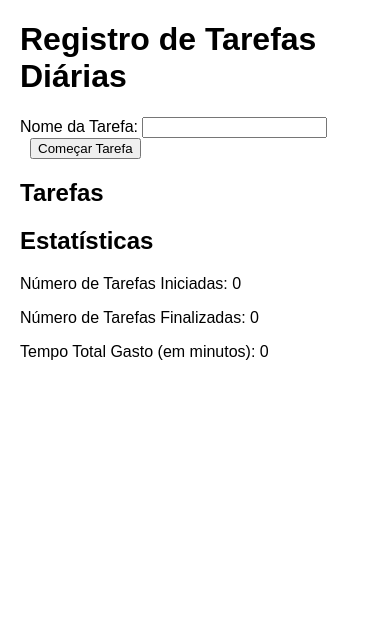
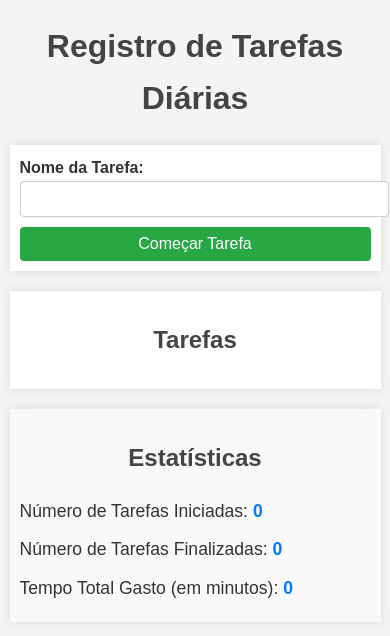
Before and after one commit to Kevynz/Tarefas-Diarias, a plain HTML site: page index.html in a window 390 px wide. Drawn offline with Linux system fonts and the light colour scheme.

Commit message:
Update styles.css

```diff
--- a/styles.css
+++ b/styles.css
@@ -1,16 +1,119 @@
+/* Estilos gerais */
 body {
     font-family: Arial, sans-serif;
-    margin: 20px;
+    margin: 0;
+    padding: 0;
+    background-color: #f4f4f4;
+    color: #333;
+    line-height: 1.6;
 }
 
-.lista-tarefa {
-    margin-top: 20px;
+h1, h2 {
+    text-align: center;
+    color: #444;
+}
+
+div {
+    margin: 20px auto;
+    padding: 10px;
+    width: 90%;
+    max-width: 600px;
+    background-color: #fff;
+    box-shadow: 0 0 10px rgba(0, 0, 0, 0.1);
+}
+
+label {
+    font-weight: bold;
+}
+
+input[type="text"] {
+    width: calc(100% - 130px);
+    padding: 8px;
+    margin-right: 10px;
+    border: 1px solid #ccc;
+    border-radius: 4px;
+    font-size: 1rem;
 }
 
 button {
-    margin-left: 10px;
+    padding: 8px 15px;
+    background-color: #28a745;
+    color: white;
+    border: none;
+    border-radius: 4px;
+    cursor: pointer;
+    font-size: 1rem;
 }
 
+button:hover {
+    background-color: #218838;
+}
+
+ul {
+    list-style-type: none;
+    padding: 0;
+}
+
+li {
+    background-color: #eee;
+    margin: 10px 0;
+    padding: 10px;
+    border-radius: 4px;
+    display: flex;
+    justify-content: space-between;
+    align-items: center;
+}
+
+li span {
+    flex-grow: 1;
+}
+
+.lista-tarefa button {
+    background-color: #007bff;
+    color: white;
+    padding: 5px 10px;
+    border: none;
+    border-radius: 4px;
+    cursor: pointer;
+}
+
+.lista-tarefa button:hover {
+    background-color: #0056b3;
+}
+
+/* Seções de estatísticas */
 .estatisticas {
-    margin-top: 20px;
+    background-color: #f9f9f9;
 }
+
+.estatisticas p {
+    font-size: 1.1rem;
+    margin: 10px 0;
+}
+
+span {
+    font-weight: bold;
+    color: #007bff;
+}
+
+/* Responsividade */
+@media (max-width: 600px) {
+    input[type="text"] {
+        width: 100%;
+        margin-bottom: 10px;
+    }
+
+    button {
+        width: 100%;
+    }
+
+    li {
+        flex-direction: column;
+        align-items: flex-start;
+    }
+
+    li button {
+        margin-top: 10px;
+        width: 100%;
+    }
+}
```
